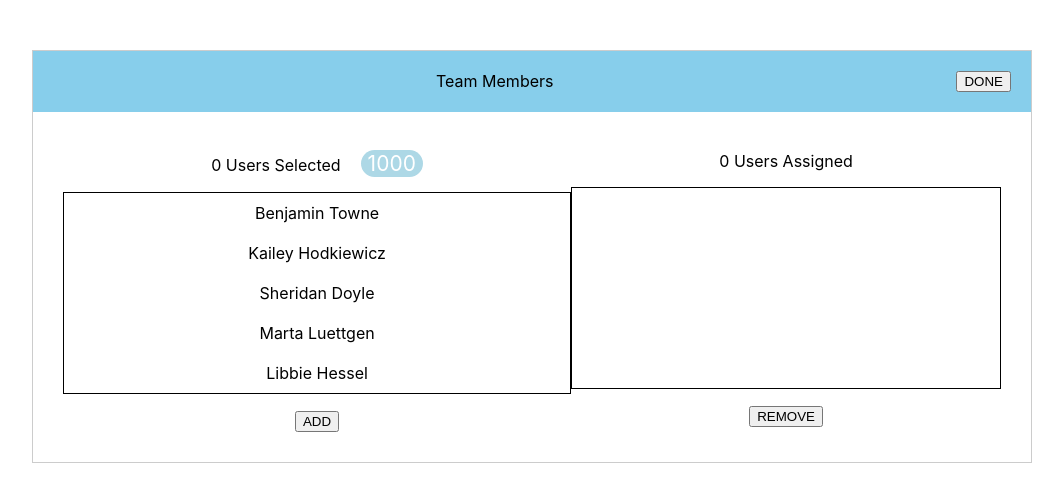
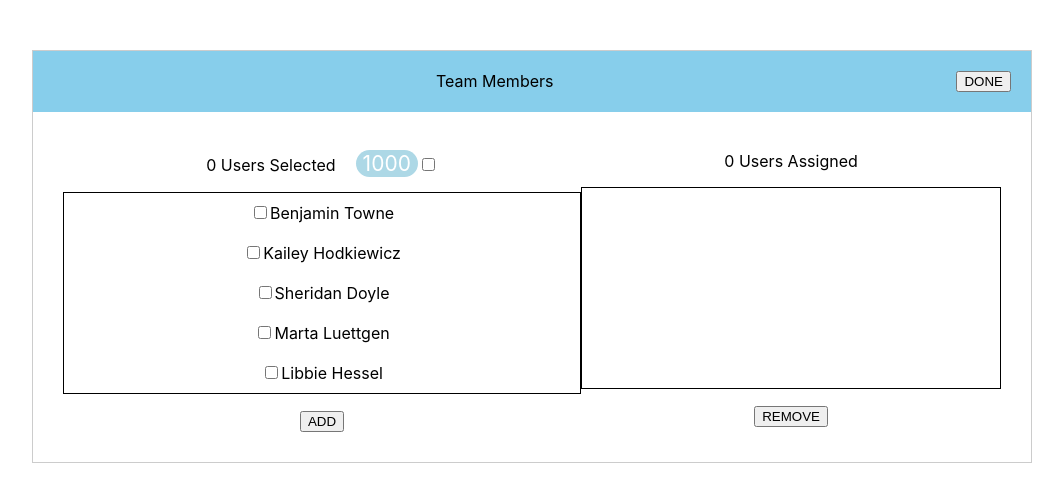
Before and after one commit to piscolomo/member-list-editor, a React (Create React App) app: page / in a window 1280 px wide. Both pictures are taken after a click on the button "EDIT". Shown: the top 502 px of the page, without its empty margins (108-1171 px from the left). Built offline with nearby package versions, Linux system fonts and the light colour scheme.

Commit message:
Checkbox to select all users

```diff
--- a/src/components/MemberListEditor.js
+++ b/src/components/MemberListEditor.js
@@ -13,6 +13,7 @@ class MemberListEditor extends React.Component{
             usersAssigned: [],
             usersAssignedSelected: [],
             editMode: false,
+            isAllAvailableUsersSelected: false
         };
     }
 
@@ -69,6 +70,7 @@ class MemberListEditor extends React.Component{
                 availableUsers: updatedAvailableUsers,
                 usersSelected: [],
                 usersAssigned: prevState.usersAssigned.concat(prevState.usersSelected),
+                isAllAvailableUsersSelected: false
             }
         })
     }
@@ -82,6 +84,13 @@ class MemberListEditor extends React.Component{
                 usersAssigned: updatedAssignedUsers
             }
         })
+    }
+
+    onChangeListCheckbox(){
+        this.setState((prevState)=>({
+                isAllAvailableUsersSelected: !prevState.isAllAvailableUsersSelected,
+                usersSelected: prevState.isAllAvailableUsersSelected ? [] : prevState.availableUsers
+            }));
     }
 
     render(){
@@ -106,8 +115,17 @@ class MemberListEditor extends React.Component{
                 {!this.state.editMode && memberList()}
                 {this.state.editMode &&
                     <div id="container">
-                        <UserListAvailable users={this.state.availableUsers} selectedUsers={this.state.usersSelected} onSelectUpdate={this.onSelectUpdate.bind(this)} addUsers={this.addUsers.bind(this)} />
-                        <UserListAssigned users={this.state.usersAssigned} selectedUsers={this.state.usersAssignedSelected} onSelectUpdate={this.onSelectAssignedUpdate.bind(this)} removeUsers={this.removeUsers.bind(this)} />
+                        <UserListAvailable users={this.state.availableUsers}
+                            selectedUsers={this.state.usersSelected}
+                            selectAllUsers={this.state.isAllAvailableUsersSelected}
+                            onSelectUpdate={this.onSelectUpdate.bind(this)}
+                            addUsers={this.addUsers.bind(this)}
+                            onChangeListCheckbox={this.onChangeListCheckbox.bind(this)}/>
+
+                        <UserListAssigned users={this.state.usersAssigned}
+                            selectedUsers={this.state.usersAssignedSelected}
+                            onSelectUpdate={this.onSelectAssignedUpdate.bind(this)}
+                            removeUsers={this.removeUsers.bind(this)} />
                     </div>
                 }
             </div>
--- a/src/components/UserItem.js
+++ b/src/components/UserItem.js
@@ -3,19 +3,15 @@ import React from 'react';
 class UserItem extends React.Component{
     constructor(props){
         super(props);
-        // this.state = {
-        //     active: false
-        // };
     }
 
-    // handleSelect(){
-    //     this.setState((prevState)=> ({active: !prevState.active}));
-    // }
-
     render(){
-        const {user} = this.props;
+        const { user, active } = this.props;
         return (
-            <li className={`${this.props.active ? "selected" : ""}`} onClick={this.props.onSelectUpdate.bind(this, user)}>{user.firstName} {user.lastName}</li>
+            <li className={`${active ? "selected" : ""}`} onClick={this.props.onSelectUpdate.bind(this, user)}>
+                <input readOnly type="checkbox" checked={active} />
+                {user.firstName} {user.lastName}
+            </li>
         );
     }
 }
--- a/src/components/UserListAvailable.js
+++ b/src/components/UserListAvailable.js
@@ -7,7 +7,7 @@ class UserListAvailable extends React.Component{
     }
 
     render(){
-        const { users, selectedUsers, onSelectUpdate, addUsers } = this.props;
+        const { users, selectedUsers, selectAllUsers, onSelectUpdate, addUsers, onChangeListCheckbox } = this.props;
 
         const userItems = users.map((user)=>{
             return <UserItem key={user["_id"]} user={user} active={selectedUsers.includes(user)} onSelectUpdate={onSelectUpdate} />
@@ -17,6 +17,7 @@ class UserListAvailable extends React.Component{
         return (<div>
             <span>{selectedUsers.length} Users Selected</span>
             <span className="count">{users.length}</span>
+            <input type="checkbox" checked={selectAllUsers} onChange={onChangeListCheckbox} />
             <ul id="users-available">{userItems}</ul>
             <button onClick={addUsers}>ADD</button>
         </div>);
```
